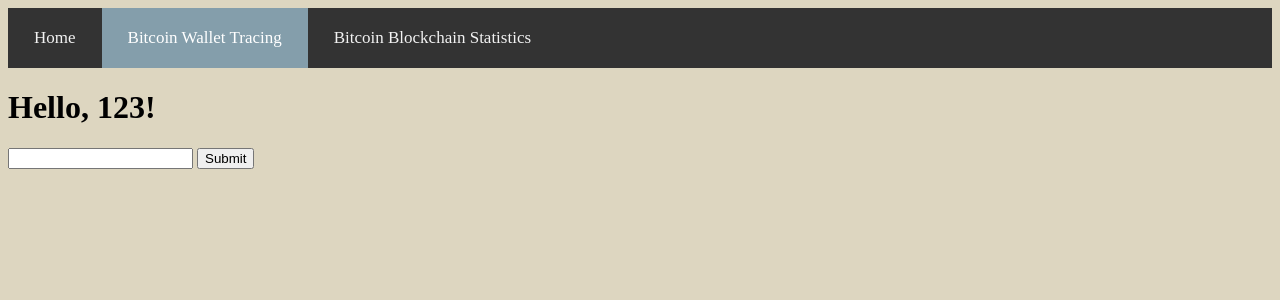
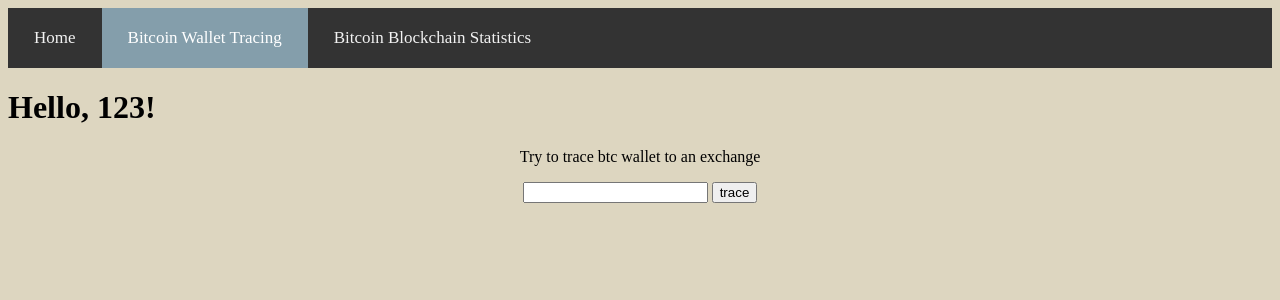
Before and after one commit to tendermonster/pblv2021, a Flask app: page /track in a window 1280 px wide. Shown: the top 300 px of the page. Run offline with Flask 2, Linux system fonts and the light colour scheme.

Commit message:
minor adjustments

```diff
--- a/flaskweb/app/routes.py
+++ b/flaskweb/app/routes.py
@@ -6,9 +6,7 @@
 @app.route('/')
 @app.route('/index')
 def index():
-    test1 = Test(123)
-    title="Home"
-    return render_template('index.html',**locals())
+    return render_template('index.html')
 
 @app.route('/track')
 def track():
--- a/flaskweb/app/static/styles/track.css
+++ b/flaskweb/app/static/styles/track.css
@@ -7,7 +7,8 @@
   background-color: #333;
   overflow: hidden;
 }
-
+p {text-align: center;}
+form {text-align: center;}
 /* Style the links inside the navigation bar */
 .topnav a {
   float: left;
--- a/flaskweb/app/templates/index.html
+++ b/flaskweb/app/templates/index.html
@@ -21,7 +21,5 @@
          Projektteilnehmer: Artiom Blinovas,Daniel, Marten
        </p>
    </div>
-
-   <h1>Hello, {{ test1.value }}!</h1>
  </body>
 </html>
--- a/flaskweb/app/templates/track.html
+++ b/flaskweb/app/templates/track.html
@@ -15,10 +15,10 @@
   </div>
 
   <h1>Hello, {{ test1.value }}!</h1>
-
-  <form method="POST">
-    <input name="text">
-    <input type="submit">
+  <p>Try to trace btc wallet to an exchange</p>
+  <form align="center" method="POST">
+    <input name="text" name="enter bitcoin wallet address">
+    <input type="submit" value="trace">
   </form>
 
  </body>
```
